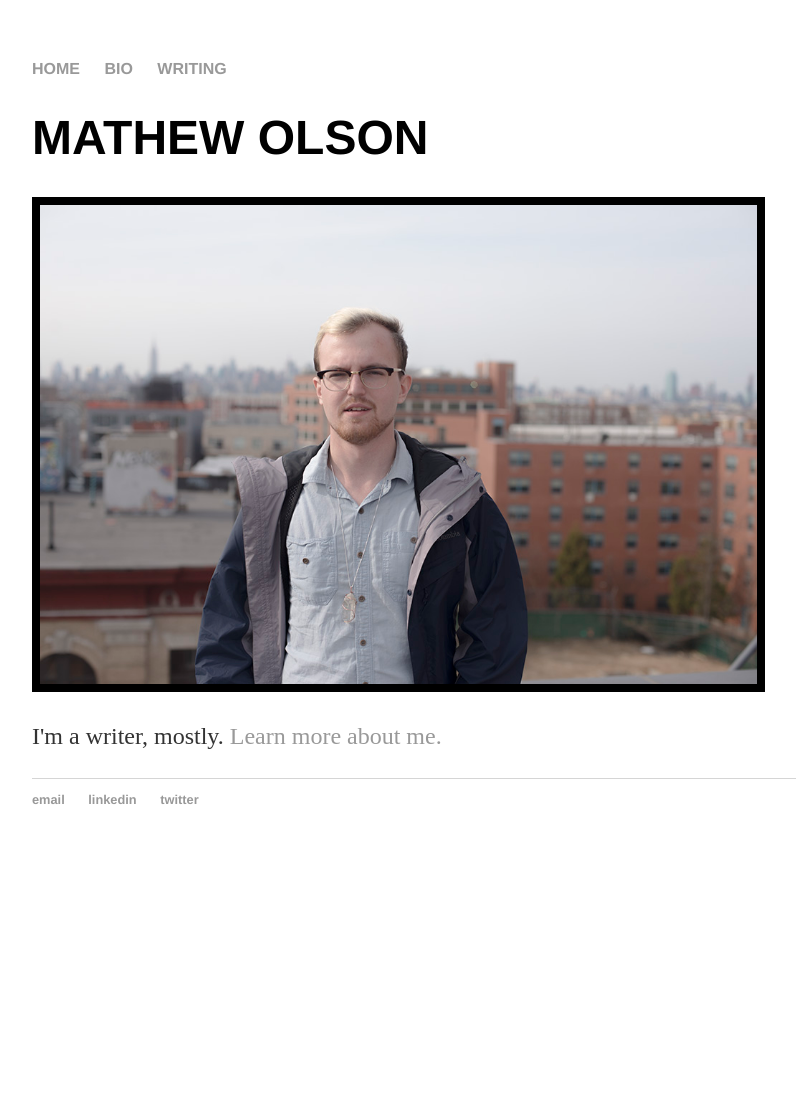
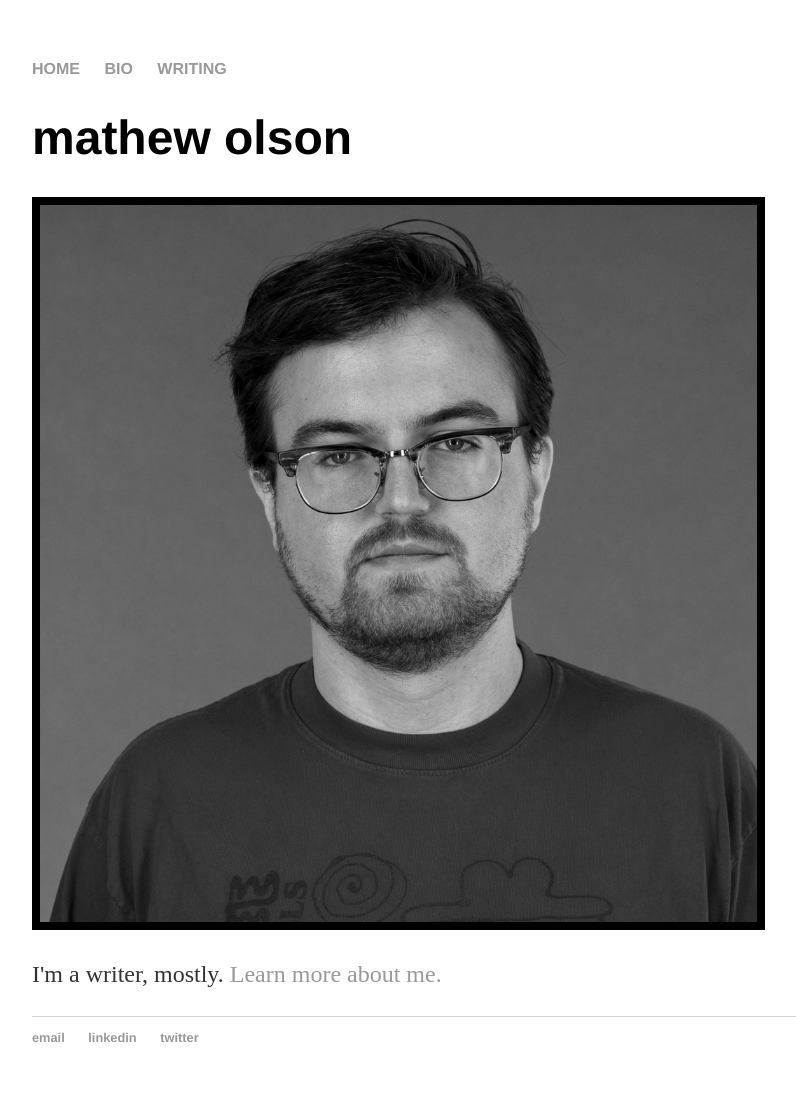
Before and after one commit to mathewolson/mathewolson.github.io, a Jekyll site: the page built from index.html, in a window 1280 px wide. Shown: the whole page, without its empty margins (160-956 px from the left). Built offline with Jekyll 4.4.1, drawn with Linux system fonts in a browser that asks for light colours; before the commit the page ends 900 px from its top, so only the background shows below that.

Commit message:
Update index.html

```diff
--- a/index.html
+++ b/index.html
@@ -3,7 +3,7 @@
 title: Mathew Olson
 ---
 <div class="blurb">
-	<h1>MATHEW OLSON</h1>
-	<img src="https://raw.githubusercontent.com/mathewolson/mathewolson.github.io/master/DSC_7853_small.jpg" alt="Photo by Michael Zhao" width=80% height=auto border=8px/>
+	<h1>mathew olson</h1>
+	<img src="https://raw.githubusercontent.com/mathewolson/mathewolson.github.io/master/bw_portrait.jpg" alt="Black and white portrait of Mathew. Photo by ITP Doc Lab." width=80% height=auto border=8px/>
 	<p>I'm a writer, mostly. <a href="/about">Learn more about me.</a></p>
 </div><!-- /.blurb -->
```
